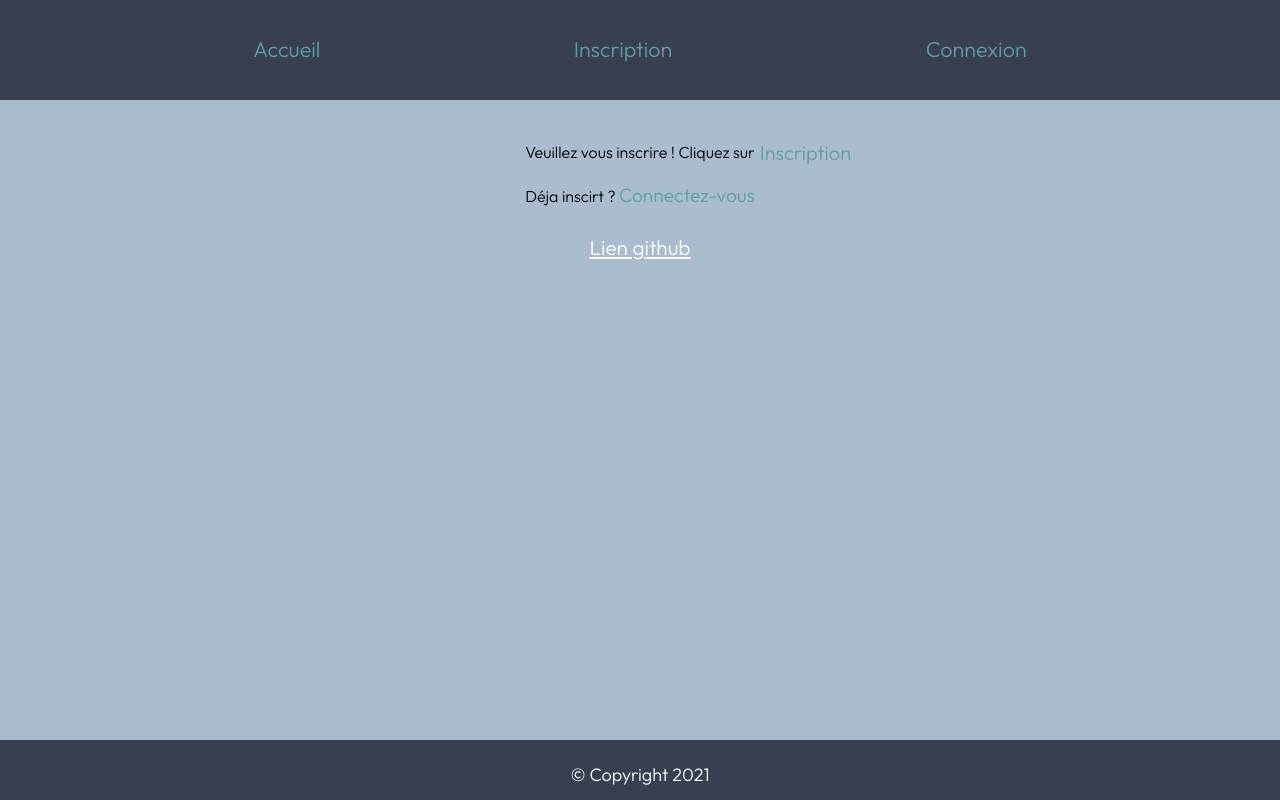
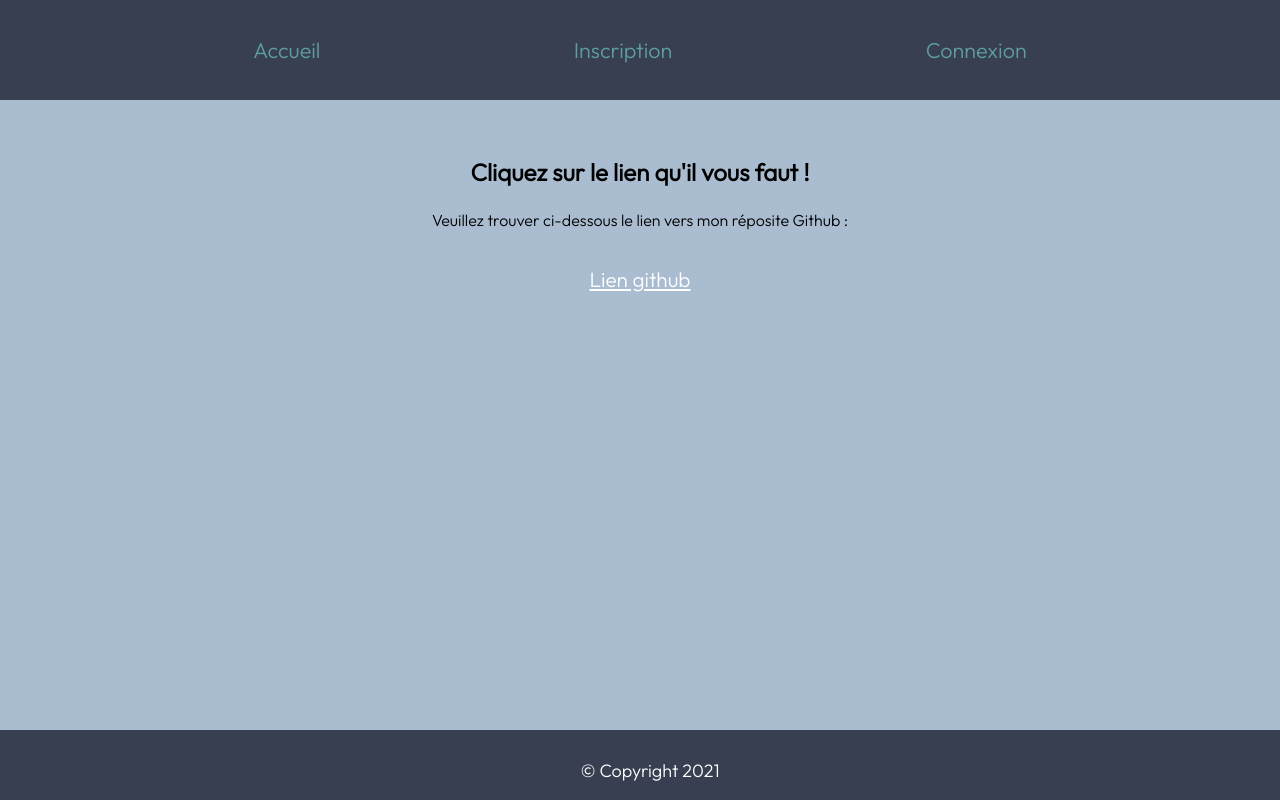
Before and after one commit to florent-regnery/module-connexion, a PHP site: page /index.php in a window 1280 px wide. Run offline with PHP 8.4, Linux system fonts and the light colour scheme.

Commit message:
Maj du projet et de la base de donnée avant push sur le Plesk

```diff
--- a/CSS/style.css
+++ b/CSS/style.css
@@ -1,64 +1,9 @@
-/* http://meyerweb.com/eric/tools/css/reset/
-   v2.0 | 20110126
-   License: none (public domain)
-*/
-
-html, body, div, span, applet, object, iframe,
-h1, h2, h3, h4, h5, h6, p, blockquote, pre,
-a, abbr, acronym, address, big, cite, code,
-del, dfn, em, img, ins, kbd, q, s, samp,
-small, strike, strong, sub, sup, tt, var,
-b, u, i, center,
-dl, dt, dd, ol, ul, li,
-fieldset, form, label, legend,
-table, caption, tbody, tfoot, thead, tr, th, td,
-article, aside, canvas, details, embed,
-figure, figcaption, footer, header, hgroup,
-menu, nav, output, ruby, section, summary,
-time, mark, audio, video {
-	margin: 0;
-	padding: 0;
-	border: 0;
-	font-size: 100%;
-	font: inherit;
-	vertical-align: baseline;
-}
-/* HTML5 display-role reset for older browsers */
-article, aside, details, figcaption, figure,
-footer, header, hgroup, menu, nav, section {
-	display: block;
-}
-body {
-	line-height: 1;
-}
-ol, ul {
-	list-style: none;
-}
-blockquote, q {
-	quotes: none;
-}
-blockquote:before, blockquote:after,
-q:before, q:after {
-	content: '';
-	content: none;
-}
-table {
-	border-collapse: collapse;
-	border-spacing: 0;
-}
-/* fin du reset */
-
-* {
-    box-sizing: border-box;
-}
-
 body{
     background-color: #A9BCD0;
     font-family:'Outfit', sans-serif;
     margin:0;
     padding:0;
     height:100%;
-
 }
 
 header{
@@ -98,38 +43,8 @@ footer {
 .main-box span {
     position: relative;
 }
-.inscription{
-    font-family:'Outfit', sans-serif;
-    color: cadetblue;
-    cursor: pointer;
-    position: absolute;
-    padding-left: 5px;
-    padding-right: 5px;
-    transition: all 0.1s;
-    text-decoration: none;
-    font-size: 20px;
-}
 
-.inscription::after{
-    content: '';
-    display: block;
-    position: absolute;
-    bottom: 5px;
-    width: 0%;
-    background: black;
-    height: 2px;
-    transition: all 0.2s;
-}
-.inscription:hover::after{
-    width: 95%;
-}
-.inscription:hover{
-    color:#1B5299;
-    text-decoration: none;
-    font-size: 20px;
-}
-
-.connexion{
+.href{
     font-family:'Outfit', sans-serif;
     text-align: center;
     color: cadetblue;
@@ -138,7 +53,7 @@ footer {
     text-decoration: none;
 }
 
-.connexion:hover{
+.href:hover{
     color: #1B5299;
     text-decoration: none;
 }
--- a/admin.php
+++ b/admin.php
@@ -26,8 +26,8 @@ $membres = $bdd->query('SELECT * FROM utilisateurs ORDER BY id DESC')
     <header>
         <?php
         if ($_SESSION['login'] == "admin"){
-            echo '<a href="index.php" class="connexion">Accueil</a>';
-            echo '<a href="deconnexion.php" class="connexion">Deconnexion</a>';
+            echo '<a href="index.php" class="href">Accueil</a>';
+            echo '<a href="deconnexion.php" class="href">Deconnexion</a>';
         }
         ?>
     </header>
@@ -43,7 +43,6 @@ $membres = $bdd->query('SELECT * FROM utilisateurs ORDER BY id DESC')
                             <p>Identifiant = <?= $users['login'] ?></p><br/>
                             <p> Prenom = <?= $users['prenom'] ?></p><br/>
                             <p> Nom = <?= $users['nom'] ?></p></br>
-                            <p> Password = <?= $users['password'] ?></p><br/>
                             <br />
                         </li>
                     <?php } ?>
--- a/header.php
+++ b/header.php
@@ -2,12 +2,12 @@
 
 if (isset($_SESSION['login'])) {
     echo "Vous êtes connecté";
-    echo '<a href="index.php" class="connexion"> Accueil</a>';
-    echo '<a href="infosprofil.php" class="connexion"> Infos Profil</a>';
-    echo '<a href="profil.php" class="connexion"> Modifier Son Profil</a>';
-    echo '<a href="deconnexion.php" class="connexion"> Deconnexion</a>';
+    echo '<a href="index.php" class="href"> Accueil</a>';
+    echo '<a href="infosprofil.php" class="href"> Infos Profil</a>';
+    echo '<a href="profil.php" class="href"> Modifier Son Profil</a>';
+    echo '<a href="deconnexion.php" class="href"> Deconnexion</a>';
 } else {
-    echo '<a href="index.php" class="connexion"> Accueil</a>';
-    echo '<a href="formulaire.php" class="connexion"> Inscription</a>';
-    echo '<a href="connexion.php" class="connexion"> Connexion</a>';
+    echo '<a href="index.php" class="href"> Accueil</a>';
+    echo '<a href="formulaire.php" class="href"> Inscription</a>';
+    echo '<a href="connexion.php" class="href"> Connexion</a>';
 }
--- a/index.php
+++ b/index.php
@@ -25,11 +25,9 @@ session_start();
     </header>
     <div align="center">
         <div class="main-box">
-            <h2><br>Veuillez vous inscrire ! Cliquez sur <span><a href="formulaire.php" class="inscription">Inscription</a></span></h2>
-            <br />
-            <p>Déja inscirt ? <a href="connexion.php" class="connexion">Connectez-vous</a></p>
+            <h2><br>Cliquez sur le lien qu'il vous faut !</h2>
+            <p>Veuillez trouver ci-dessous le lien vers mon réposite Github : </p>
         </div>
-        <br />
         <div class="lien">
             <br /><a href="https://github.com/florent-regnery/module-connexion" class="git">Lien github</a>
             <br />
--- a/infosprofil.php
+++ b/infosprofil.php
@@ -44,8 +44,6 @@ if (isset($_SESSION['id'])) {
 				<br />
 				<p class="text">Votre Nom est : <?= $userinfo['nom'] ?></p>
 				<br />
-				<p class="text">Votre Mot de passe est : <?= $userinfo['password'] ?></p>
-				<br />
 			</fieldset>
 		</form>
 
```
Also changed, not shown: utilisateurs.sql (+5 -5 lines).
